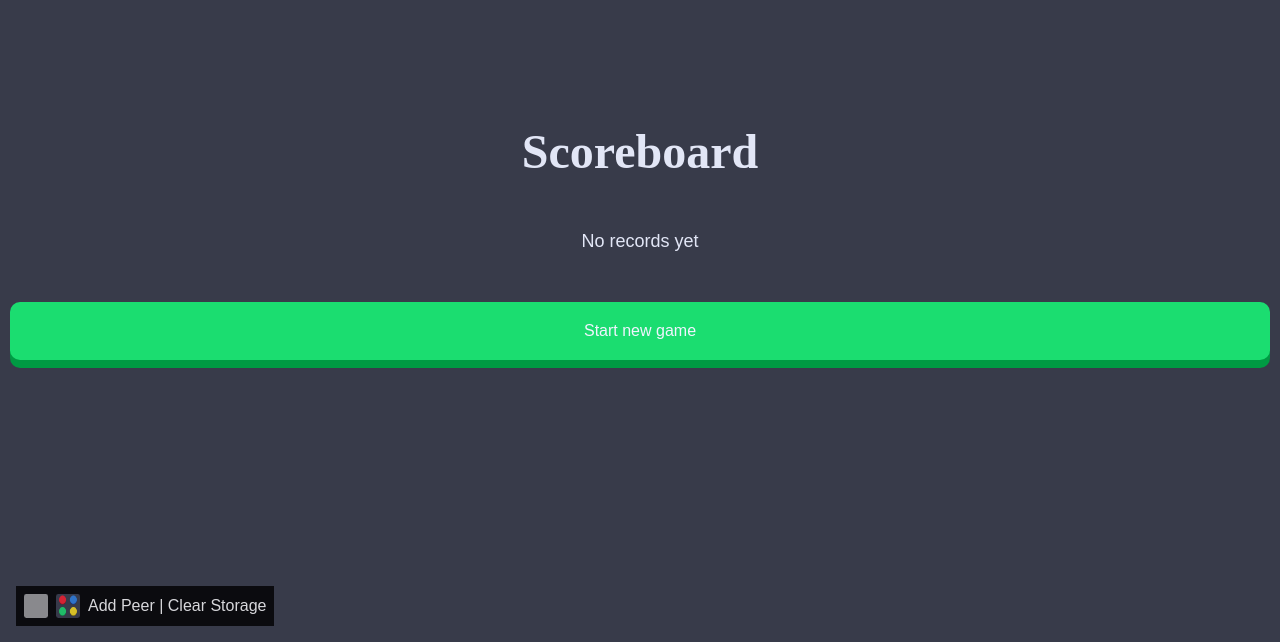
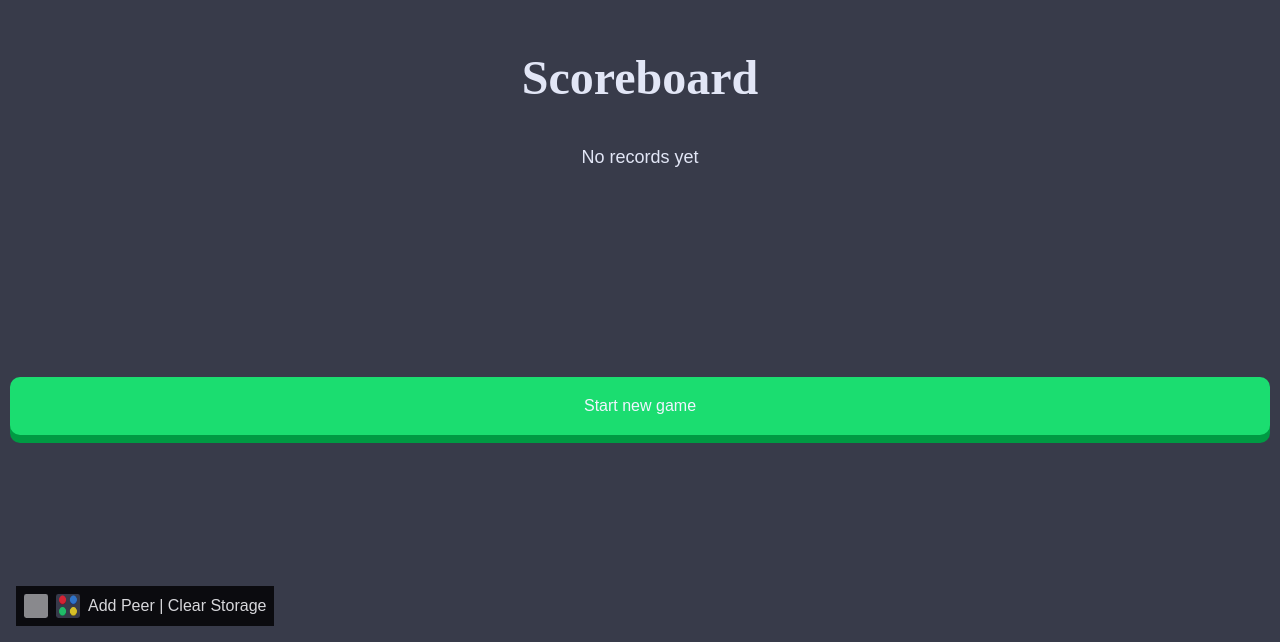
Before and after one commit to DeltaZen/rainbow.xdc, a React (Vite) app: page / in a window 1280 px wide. Shown: the part 158-800 px from the top of the page. Built offline with nearby package versions, Linux system fonts and the light colour scheme; grey boxes are pictures that could not be loaded.

Commit message:
ui fixes

```diff
--- a/src/css/components/Question.scss
+++ b/src/css/components/Question.scss
@@ -10,7 +10,7 @@
   box-shadow: 0 10px 15px 0 $question-shadow;
   margin-bottom: 15px;
   min-width: 200px;
-  min-height: 150px;
+  min-height: 120px;
   display: flex;
   flex-direction: column;
   justify-content: center;
--- a/src/css/pages/app.scss
+++ b/src/css/pages/app.scss
@@ -38,6 +38,7 @@
   margin: 0;
   text-align: center;
   font-weight: 400;
+  font-size: small;
 }
 
 .scoreboardlist {
@@ -46,11 +47,14 @@
   padding: 0;
   list-style: none;
   font-size: large;
-  max-height: 50%;
+  min-height: 30vh;
+  max-height: 60vh;
   overflow-y: auto;
   text-align: center;
   margin-left: auto;
   margin-right: auto;
+  margin-top: 8px;
+  margin-bottom: 8px;
   width: 100%;
 }
 
```
